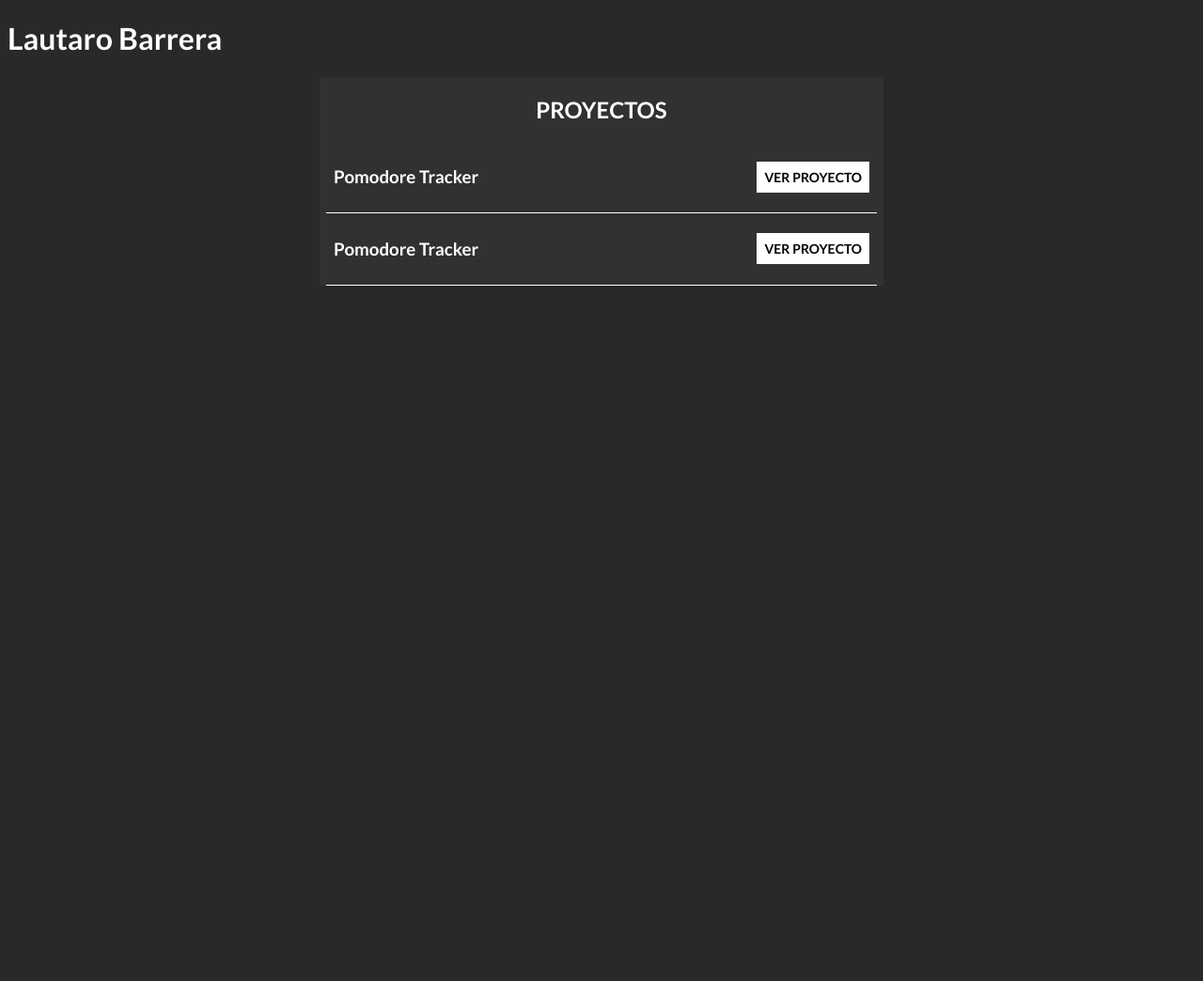
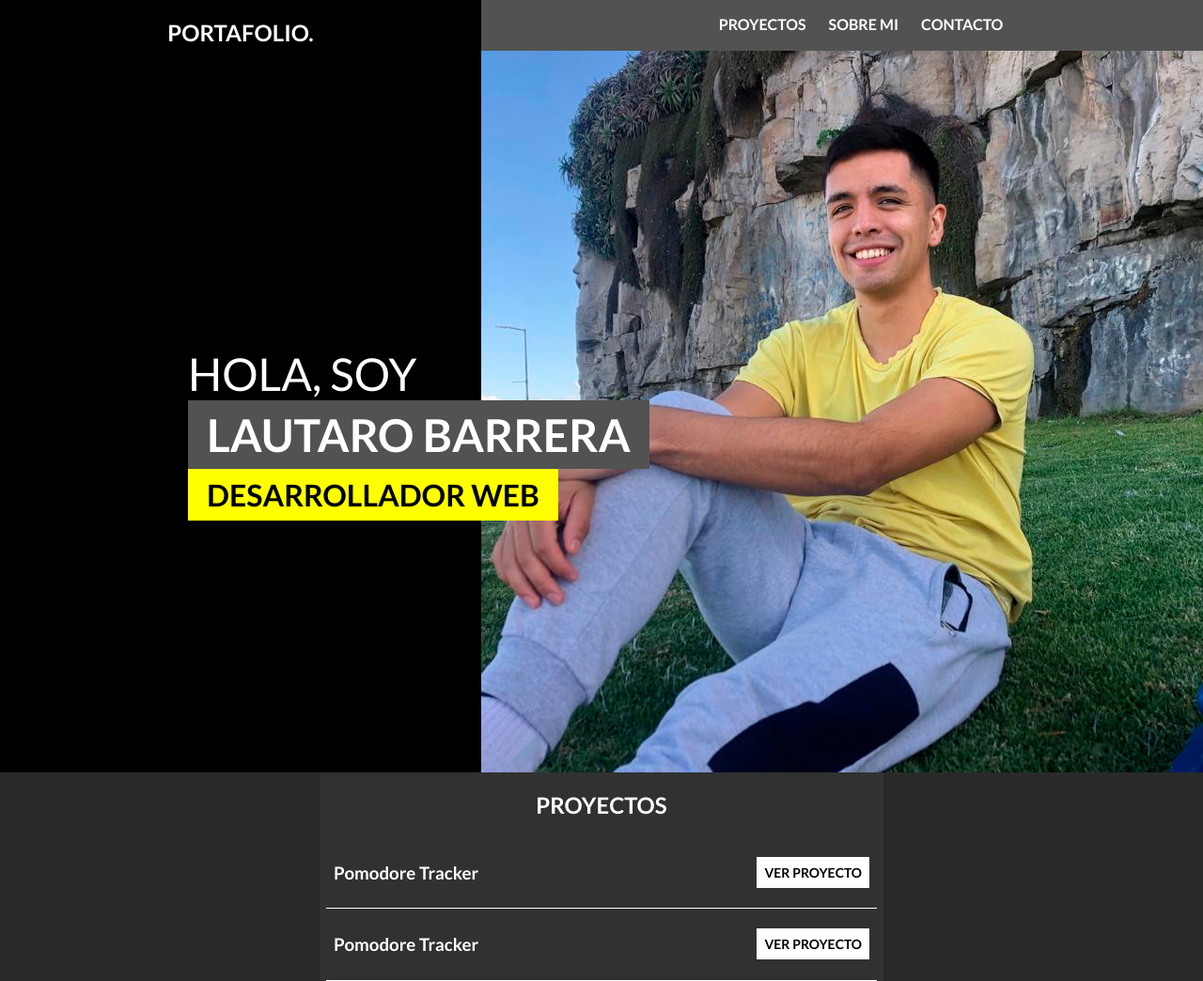
Before and after one commit to lautarobarrera10/lautarobarrera, a PHP site: page / in a window 1280 px wide. Shown: the whole page at 94% size. Before the commit the page ends 304 px from the top, so only its background shows below. Run offline with PHP 8.4, Linux system fonts and the light colour scheme.

Commit message:
portada creada

```diff
--- a/index.html
+++ b/index.html
@@ -11,8 +11,25 @@
     <link href="https://fonts.googleapis.com/css2?family=Lato:wght@300;400;700&display=swap" rel="stylesheet">
 </head>
 <body>
-    <h1>Lautaro Barrera</h1>
-    <section class="proyectos-container">
+    <div class="portada">
+        <div class="portafolio">
+            <h2>Portafolio.</h2>
+            <div class="presentacion">
+                <p class="hola-soy">Hola, soy</p>
+                <h1>Lautaro Barrera</h1>
+                <p class="resaltado">Desarrollador web</p>
+            </div>
+        </div>
+        <div class="photo-container">
+            <ul class="nav">
+                <li><a href="#proyectos">Proyectos</a></li>
+                <li><a href="#sobre-mi">Sobre mi</a></li>
+                <li><a href="#contacto">Contacto</a></li>
+            </ul>
+            <img class="my-photo" src="./images/lauti.png" alt="">
+        </div>
+    </div>
+    <section id="proyectos" class="proyectos-container">
         <h2>PROYECTOS</h2>
         <div class="proyecto-container">
             <h3><a href="./pomodore-tracker">Pomodore Tracker</a></h3>
--- a/style.css
+++ b/style.css
@@ -1,4 +1,6 @@
 body {
+    margin: 0;
+    padding: 0;
     font-family: 'Lato', sans-serif;
     background-color: rgb(41, 41, 41);
     color: white;
@@ -11,6 +13,73 @@ a {
 
 a:hover {
     color: #5C81D9;
+}
+
+.portada {
+    width: 100%;
+    display: flex;
+    justify-content: flex-end;
+    background-color: black;
+}
+
+.portada .portafolio {
+    width: 40%;
+}
+
+.portada .portafolio h2 {
+    text-align: center;
+    text-transform: uppercase;
+}
+
+.portada .portafolio .presentacion {
+    position: relative;
+    z-index: 1;
+    text-transform: uppercase;
+    transform: translate(200px, 300px);
+}
+
+.portada .portafolio .presentacion .hola-soy {
+    margin: 0;
+    font-size: 3rem;
+}
+.portada .portafolio .presentacion h1 {
+    padding: 8px 20px;
+    width: fit-content;
+    margin: 0;
+    background-color: rgb(82, 82, 82);
+    font-size: 3rem;
+}
+
+.portada .portafolio .presentacion .resaltado {
+    margin: 0;
+    padding: 8px 20px;
+    font-size: 2rem;
+    font-weight: 600;
+    color: black;
+    background-color: yellow;
+    width: fit-content;
+}
+
+.portada .photo-container {
+    width: 60%;
+    background-color: rgb(82, 82, 82);
+}
+
+.portada .photo-container .nav {
+    display: flex;
+    justify-content: center;
+}
+
+.portada .photo-container .nav li {
+    margin: 0 12px;
+    list-style: none;
+    font-weight: 600;
+    text-transform: uppercase;
+}
+
+.portada .photo-container .my-photo {
+    width: 100%;
+    transform: translateY(3px);
 }
 
 .proyectos-container {
```
Also changed, not shown: images/lauti.png (added).
